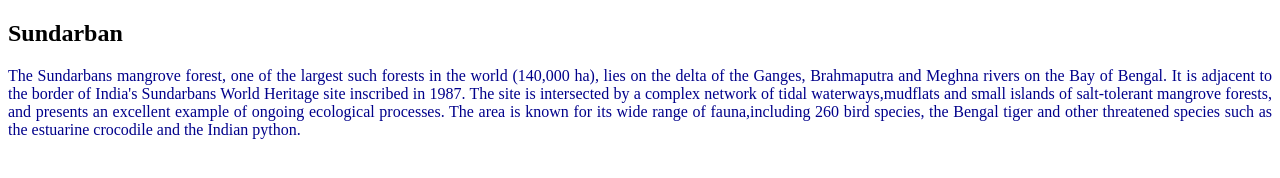
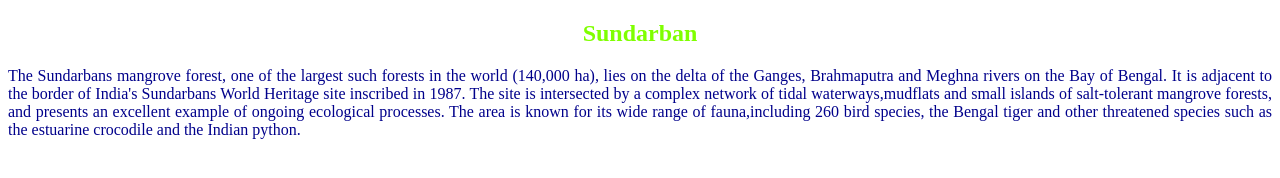
Before and after one commit to NhShanto01/my-second-repo, a plain HTML site: page index.html in a window 1280 px wide. Drawn offline with Linux system fonts and the light colour scheme.

Commit message:
added style anddiv

```diff
--- a/index.html
+++ b/index.html
@@ -8,11 +8,14 @@
     <link rel="stylesheet" href="style.css">
 </head>
 <body>
-    <h2>Sundarban</h2>
+    <div class="bg">
+        <h2>Sundarban</h2>
         <p>
             The Sundarbans mangrove forest, one of the largest such forests in the world (140,000 ha), lies on the delta of the Ganges, Brahmaputra and Meghna rivers on the Bay of Bengal.
             It is adjacent to the border of India's Sundarbans World Heritage site inscribed in 1987. The site is intersected by a complex network of tidal waterways,mudflats and small islands of salt-tolerant mangrove forests, and presents an excellent example of ongoing ecological processes.
             The area is known for its wide range of fauna,including 260 bird species, the Bengal tiger and other threatened species such as the estuarine crocodile and the Indian python.
         </p>
+    </div>
+
 </body>
 </html>
--- a/style.css
+++ b/style.css
@@ -2,3 +2,7 @@ p{
     text-align: justify;
     color: darkblue;
 }
+h2{
+    color: chartreuse;
+    text-align: center;
+}
```
